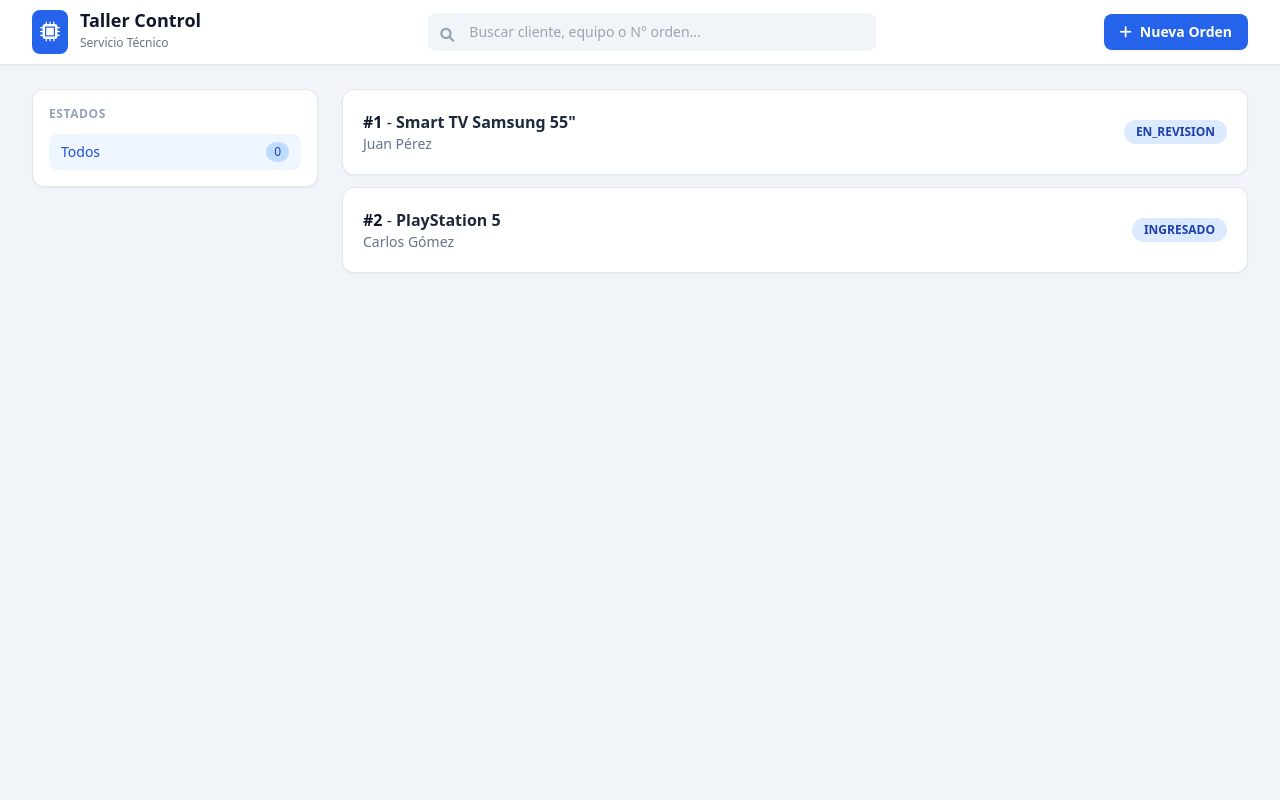
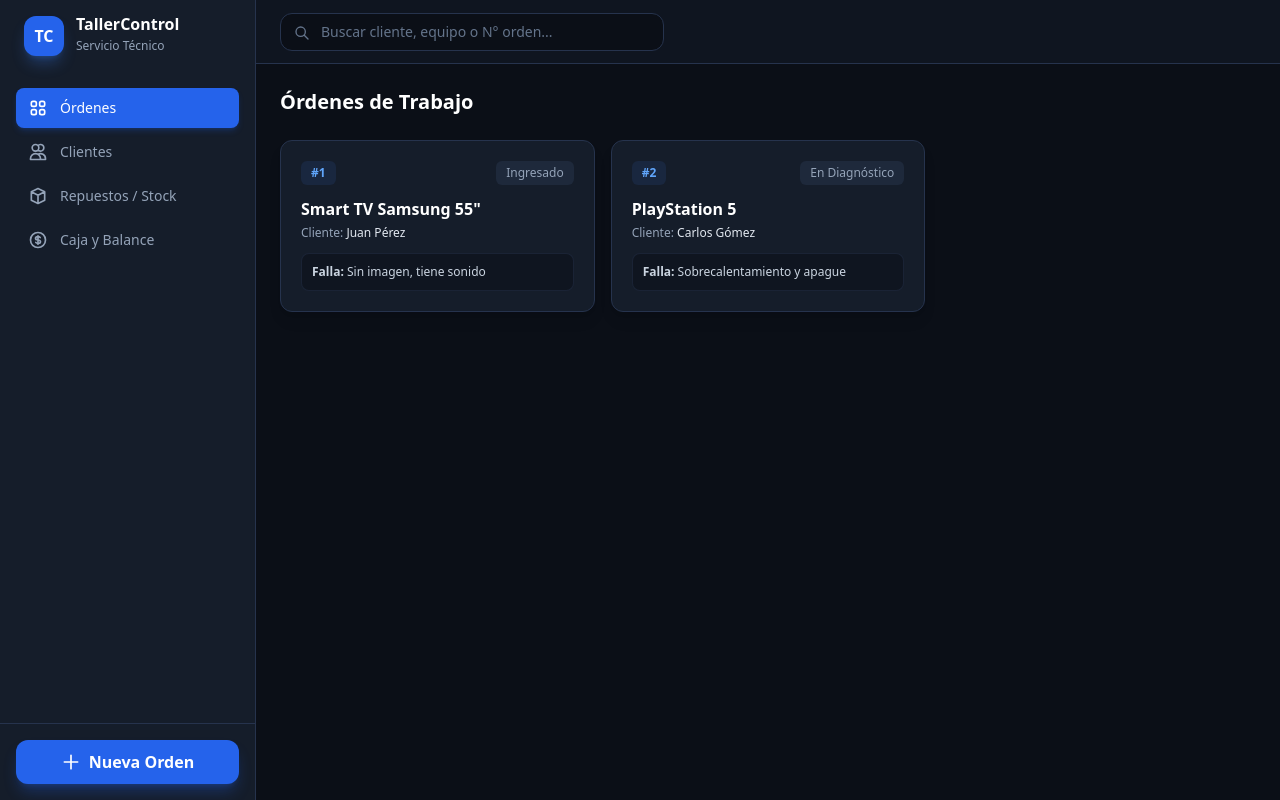
Before and after one commit to fbncastelli-bot/taller-control, a FastAPI app: page / in a window 1280 px wide. Run offline with FastAPI, Linux system fonts and the light colour scheme; some libraries are stand-ins or nearby versions.

Commit message:
Add files via upload

```diff
--- a/static/app.js
+++ b/static/app.js
@@ -1,43 +1,68 @@
-let allOrders = [];
+let ordenes = [
+    { id: 1, cliente: "Juan Pérez", equipo: "Smart TV Samsung 55\"", falla: "Sin imagen, tiene sonido", estado: "Ingresado" },
+    { id: 2, cliente: "Carlos Gómez", equipo: "PlayStation 5", falla: "Sobrecalentamiento y apague", estado: "En Diagnóstico" }
+];
 
-document.addEventListener("DOMContentLoaded", () => {
-    fetchOrders();
-});
+function renderizarOrdenes(lista = ordenes) {
+    const container = document.getElementById('ordersContainer');
+    container.innerHTML = '';
 
-async function fetchOrders() {
-    try {
-        const response = await fetch('/api/v1/ordenes');
-        if (!response.ok) throw new Error("Error al consultar API");
-        allOrders = await response.json();
-        renderOrders(allOrders);
-    } catch (error) {
-        document.getElementById("ordersContainer").innerHTML = `
-            <div class="bg-white p-6 rounded-xl border border-slate-200 text-center text-slate-500 text-sm">
-                Conectado al servidor. Listo para sincronizar órdenes.
-            </div>`;
-    }
+    lista.forEach(ord => {
+        const card = document.createElement('div');
+        card.className = "bg-cardbg border border-bordercolor rounded-xl p-5 hover:border-blue-500/50 transition cursor-pointer shadow-lg";
+        card.innerHTML = `
+            <div class="flex items-center justify-between mb-3">
+                <span class="text-xs font-bold text-blue-400 bg-blue-500/10 px-2.5 py-1 rounded-md">#${ord.id}</span>
+                <span class="text-xs font-medium text-slate-400 bg-slate-800 px-2.5 py-1 rounded-md">${ord.estado}</span>
+            </div>
+            <h3 class="font-bold text-white text-base mb-1">${ord.equipo}</h3>
+            <p class="text-xs text-slate-400 mb-3">Cliente: <span class="text-slate-200 font-medium">${ord.cliente}</span></p>
+            <div class="bg-darkbg/50 rounded-lg p-2.5 border border-bordercolor/50">
+                <p class="text-xs text-slate-300"><strong>Falla:</strong> ${ord.falla}</p>
+            </div>
+        `;
+        container.appendChild(card);
+    });
 }
 
-function renderOrders(orders) {
-    const container = document.getElementById("ordersContainer");
-    if (!orders || orders.length === 0) {
-        container.innerHTML = `
-            <div class="bg-white p-8 rounded-xl border border-slate-200 text-center text-slate-500 text-sm">
-                No hay órdenes ingresadas aún en la base de datos.
-            </div>`;
-        return;
-    }
+function filtrarOrdenes() {
+    const query = document.getElementById('searchInput').value.toLowerCase();
+    const filtradas = ordenes.filter(o =>
+        o.cliente.toLowerCase().includes(query) ||
+        o.equipo.toLowerCase().includes(query) ||
+        o.id.toString().includes(query)
+    );
+    renderizarOrdenes(filtradas);
+}
 
-    container.innerHTML = orders.map(order => `
-        <div class="bg-white p-5 rounded-xl border border-slate-200 shadow-sm flex justify-between items-center">
-            <div>
-                <span class="font-bold text-slate-900">#${order.id || 'N/A'}</span> -
-                <span class="font-semibold text-slate-800">${order.equipo || 'Sin equipo'}</span>
-                <p class="text-sm text-slate-500">${order.cliente || 'Cliente no asignado'}</p>
-            </div>
-            <span class="px-3 py-1 rounded-full text-xs font-semibold bg-blue-100 text-blue-800">
-                ${order.estado || 'INGRESADO'}
-            </span>
-        </div>
-    `).join('');
+function abrirModalNuevaOrden() {
+    document.getElementById('modalNuevaOrden').classList.remove('hidden');
 }
+
+function cerrarModalNuevaOrden() {
+    document.getElementById('modalNuevaOrden').classList.add('hidden');
+}
+
+function guardarOrden(e) {
+    e.preventDefault();
+    const cliente = document.getElementById('clienteInput').value;
+    const equipo = document.getElementById('equipoInput').value;
+    const falla = document.getElementById('fallaInput').value;
+
+    const nueva = {
+        id: ordenes.length + 1,
+        cliente,
+        equipo,
+        falla,
+        estado: "Ingresado"
+    };
+
+    ordenes.unshift(nueva);
+    renderizarOrdenes();
+    cerrarModalNuevaOrden();
+    document.getElementById('formNuevaOrden').reset();
+}
+
+document.addEventListener('DOMContentLoaded', () => {
+    renderizarOrdenes();
+});
--- a/templates/index.html
+++ b/templates/index.html
@@ -1,69 +1,113 @@
 <!DOCTYPE html>
-<html lang="es">
+<html lang="es" class="dark">
 <head>
     <meta charset="UTF-8">
     <meta name="viewport" content="width=device-width, initial-scale=1.0">
-    <title>Taller Control - Gestión de Órdenes</title>
+    <title>TallerControl OS - Sistema de Gestión</title>
     <script src="https://cdn.tailwindcss.com"></script>
-    <link href="https://cdnjs.cloudflare.com/ajax/libs/font-awesome/6.0.0/css/all.min.css" rel="stylesheet">
+    <script>
+        tailwind.config = {
+            darkMode: 'class',
+            theme: {
+                extend: {
+                    colors: {
+                        darkbg: '#0b0f17',
+                        cardbg: '#151d2a',
+                        bordercolor: '#26334d'
+                    }
+                }
+            }
+        }
+    </script>
 </head>
-<body class="bg-slate-100 font-sans text-slate-800 antialiased">
+<body class="bg-darkbg text-slate-200 font-sans antialiased h-screen flex overflow-hidden">
 
-    <!-- Header Principal -->
-    <header class="bg-white border-b border-slate-200 sticky top-0 z-30 shadow-sm">
-        <div class="max-w-7xl mx-auto px-4 sm:px-6 lg:px-8 h-16 flex items-center justify-between">
-            <div class="flex items-center space-x-3">
-                <div class="bg-blue-600 text-white p-2 rounded-lg font-bold text-xl">
-                    <i class="fa-solid fa-microchip"></i>
-                </div>
+    <!-- Sidebar / Menú Lateral -->
+    <aside class="w-64 bg-cardbg border-r border-bordercolor flex flex-col justify-between">
+        <div class="p-4">
+            <div class="flex items-center gap-3 mb-8 px-2">
+                <div class="w-10 h-10 rounded-xl bg-blue-600 flex items-center justify-center font-bold text-white shadow-lg shadow-blue-500/30">TC</div>
                 <div>
-                    <h1 class="font-bold text-lg leading-none text-slate-900">Taller Control</h1>
-                    <span class="text-xs text-slate-500 font-medium">Servicio Técnico</span>
+                    <h1 class="font-bold text-white leading-none">TallerControl</h1>
+                    <span class="text-xs text-slate-400">Servicio Técnico</span>
                 </div>
             </div>
 
-            <!-- Buscador -->
-            <div class="flex-1 max-w-md mx-4">
-                <div class="relative">
-                    <input type="text" id="searchInput" placeholder="Buscar cliente, equipo o N° orden..."
-                        class="w-full bg-slate-100 text-slate-900 pl-10 pr-4 py-2 rounded-lg border border-transparent focus:border-blue-500 focus:bg-white focus:outline-none text-sm transition">
-                    <i class="fa-solid fa-search absolute left-3 top-3 text-slate-400 text-sm"></i>
-                </div>
+            <nav class="space-y-1">
+                <a href="#" class="flex items-center gap-3 px-3 py-2.5 text-sm font-medium rounded-lg bg-blue-600 text-white shadow-md shadow-blue-600/20">
+                    <svg class="w-5 h-5" fill="none" stroke="currentColor" viewBox="0 0 24 24"><path stroke-linecap="round" stroke-linejoin="round" stroke-width="2" d="M4 6a2 2 0 012-2h2a2 2 0 012 2v2a2 2 0 01-2 2H6a2 2 0 01-2-2V6zM14 6a2 2 0 012-2h2a2 2 0 012 2v2a2 2 0 01-2 2h-2a2 2 0 01-2-2V6zM4 16a2 2 0 012-2h2a2 2 0 012 2v2a2 2 0 01-2 2H6a2 2 0 01-2-2v-2zM14 16a2 2 0 012-2h2a2 2 0 012 2v2a2 2 0 01-2 2h-2a2 2 0 01-2-2v-2z"/></svg>
+                    Órdenes
+                </a>
+                <a href="#" class="flex items-center gap-3 px-3 py-2.5 text-sm font-medium rounded-lg text-slate-400 hover:bg-slate-800/50 hover:text-slate-200 transition">
+                    <svg class="w-5 h-5" fill="none" stroke="currentColor" viewBox="0 0 24 24"><path stroke-linecap="round" stroke-linejoin="round" stroke-width="2" d="M12 4.354a4 4 0 110 5.292M15 21H3v-1a6 6 0 0112 0v1zm0 0h6v-1a6 6 0 00-9-5.197M13 7a4 4 0 11-8 0 4 4 0 018 0z"/></svg>
+                    Clientes
+                </a>
+                <a href="#" class="flex items-center gap-3 px-3 py-2.5 text-sm font-medium rounded-lg text-slate-400 hover:bg-slate-800/50 hover:text-slate-200 transition">
+                    <svg class="w-5 h-5" fill="none" stroke="currentColor" viewBox="0 0 24 24"><path stroke-linecap="round" stroke-linejoin="round" stroke-width="2" d="M20 7l-8-4-8 4m16 0l-8 4m8-4v10l-8 4m0-10L4 7m8 4v10M4 7v10l8 4"/></svg>
+                    Repuestos / Stock
+                </a>
+                <a href="#" class="flex items-center gap-3 px-3 py-2.5 text-sm font-medium rounded-lg text-slate-400 hover:bg-slate-800/50 hover:text-slate-200 transition">
+                    <svg class="w-5 h-5" fill="none" stroke="currentColor" viewBox="0 0 24 24"><path stroke-linecap="round" stroke-linejoin="round" stroke-width="2" d="M12 8c-1.657 0-3 .895-3 2s1.343 2 3 2 3 .895 3 2-1.343 2-3 2m0-8c1.11 0 2.08.402 2.599 1M12 8V7m0 1v8m0 0v1m0-1c-1.11 0-2.08-.402-2.599-1M21 12a9 9 0 11-18 0 9 9 0 0118 0z"/></svg>
+                    Caja y Balance
+                </a>
+            </nav>
         </div>
 
-            <button onclick="alert('Formulario de nueva orden')" class="bg-blue-600 hover:bg-blue-700 text-white px-4 py-2 rounded-lg text-sm font-semibold flex items-center shadow-sm transition">
-                <i class="fa-solid fa-plus mr-2"></i> Nueva Orden
+        <div class="p-4 border-t border-bordercolor">
+            <button onclick="abrirModalNuevaOrden()" class="w-full bg-blue-600 hover:bg-blue-500 text-white font-semibold py-2.5 px-4 rounded-xl shadow-lg shadow-blue-600/30 flex items-center justify-center gap-2 transition">
+                <svg class="w-5 h-5" fill="none" stroke="currentColor" viewBox="0 0 24 24"><path stroke-linecap="round" stroke-linejoin="round" stroke-width="2" d="M12 4v16m8-8H4"/></svg>
+                Nueva Orden
             </button>
+        </div>
+    </aside>
+
+    <!-- Área Principal -->
+    <main class="flex-1 flex flex-col overflow-hidden">
+        <!-- Topbar / Buscador -->
+        <header class="h-16 bg-cardbg/50 border-b border-bordercolor px-6 flex items-center justify-between">
+            <div class="relative w-96">
+                <input type="text" id="searchInput" onkeyup="filtrarOrdenes()" placeholder="Buscar cliente, equipo o N° orden..." class="w-full bg-darkbg border border-bordercolor rounded-xl py-2 pl-10 pr-4 text-sm text-slate-200 placeholder-slate-500 focus:outline-none focus:border-blue-500 transition">
+                <svg class="w-4 h-4 text-slate-500 absolute left-3.5 top-3" fill="none" stroke="currentColor" viewBox="0 0 24 24"><path stroke-linecap="round" stroke-linejoin="round" stroke-width="2" d="M21 21l-6-6m2-5a7 7 0 11-14 0 7 7 0 0114 0z"/></svg>
             </div>
         </header>
 
-    <!-- Contenido -->
-    <main class="max-w-7xl mx-auto px-4 sm:px-6 lg:px-8 py-6">
-        <div class="grid grid-cols-1 lg:grid-cols-4 gap-6">
+        <!-- Contenido principal -->
+        <div class="flex-1 overflow-y-auto p-6">
+            <div class="flex items-center justify-between mb-6">
+                <h2 class="text-xl font-bold text-white">Órdenes de Trabajo</h2>
+            </div>
 
-            <!-- Sidebar Filtros -->
-            <aside class="space-y-4">
-                <div class="bg-white p-4 rounded-xl border border-slate-200 shadow-sm">
-                    <h2 class="text-xs font-bold text-slate-400 uppercase tracking-wider mb-3">Estados</h2>
-                    <nav class="space-y-1">
-                        <button class="w-full flex justify-between items-center px-3 py-2 text-sm font-medium rounded-lg bg-blue-50 text-blue-700">
-                            <span>Todos</span> <span id="count-all" class="bg-blue-200 text-blue-800 text-xs px-2 py-0.5 rounded-full">0</span>
-                        </button>
-                    </nav>
-                </div>
-            </aside>
-
-            <!-- Lista de Órdenes -->
-            <section class="lg:col-span-3 space-y-4">
-                <div id="ordersContainer" class="space-y-3">
-                    <div class="bg-white p-8 rounded-xl border border-slate-200 text-center text-slate-400">
-                        <i class="fa-solid fa-spinner fa-spin text-2xl mb-2"></i>
-                        <p class="text-sm">Cargando órdenes del taller...</p>
+            <!-- Listado de tarjetas -->
+            <div id="ordersContainer" class="grid grid-cols-1 md:grid-cols-2 lg:grid-cols-3 gap-4">
+                <!-- Se cargan dinámicamente con app.js -->
             </div>
         </div>
-            </section>
+    </main>
+
+    <!-- Modal Nueva Orden -->
+    <div id="modalNuevaOrden" class="fixed inset-0 bg-black/70 backdrop-blur-sm hidden flex items-center justify-center p-4 z-50">
+        <div class="bg-cardbg border border-bordercolor w-full max-w-lg rounded-2xl p-6 shadow-2xl">
+            <h3 class="text-lg font-bold text-white mb-4">Ingresar Nueva Orden de Servicio</h3>
+            <form id="formNuevaOrden" onsubmit="guardarOrden(event)" class="space-y-4">
+                <div>
+                    <label class="block text-xs font-semibold text-slate-400 mb-1">Nombre del Cliente</label>
+                    <input type="text" id="clienteInput" required class="w-full bg-darkbg border border-bordercolor rounded-lg py-2 px-3 text-sm text-slate-200 focus:outline-none focus:border-blue-500">
                 </div>
-    </main>
+                <div>
+                    <label class="block text-xs font-semibold text-slate-400 mb-1">Equipo / Modelo</label>
+                    <input type="text" id="equipoInput" required placeholder="Ej: Smart TV LG 43 - LC430DUE" class="w-full bg-darkbg border border-bordercolor rounded-lg py-2 px-3 text-sm text-slate-200 focus:outline-none focus:border-blue-500">
+                </div>
+                <div>
+                    <label class="block text-xs font-semibold text-slate-400 mb-1">Falla Declarada</label>
+                    <textarea id="fallaInput" rows="3" required placeholder="Ej: No enciende, titila LED frontal..." class="w-full bg-darkbg border border-bordercolor rounded-lg py-2 px-3 text-sm text-slate-200 focus:outline-none focus:border-blue-500"></textarea>
+                </div>
+                <div class="flex justify-end gap-3 pt-2">
+                    <button type="button" onclick="cerrarModalNuevaOrden()" class="px-4 py-2 text-sm text-slate-400 hover:text-white">Cancelar</button>
+                    <button type="submit" class="bg-blue-600 hover:bg-blue-500 text-white font-semibold px-5 py-2 rounded-lg text-sm transition">Guardar Orden</button>
+                </div>
+            </form>
+        </div>
+    </div>
 
     <script src="/static/app.js"></script>
 </body>
```
Lines whose indentation alone changed are shown as unchanged.
